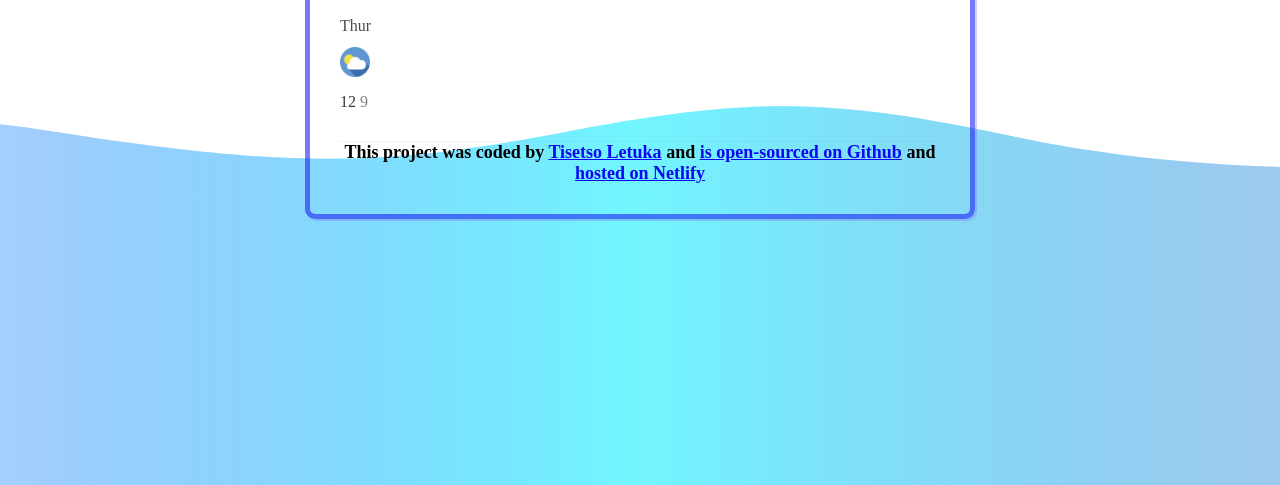
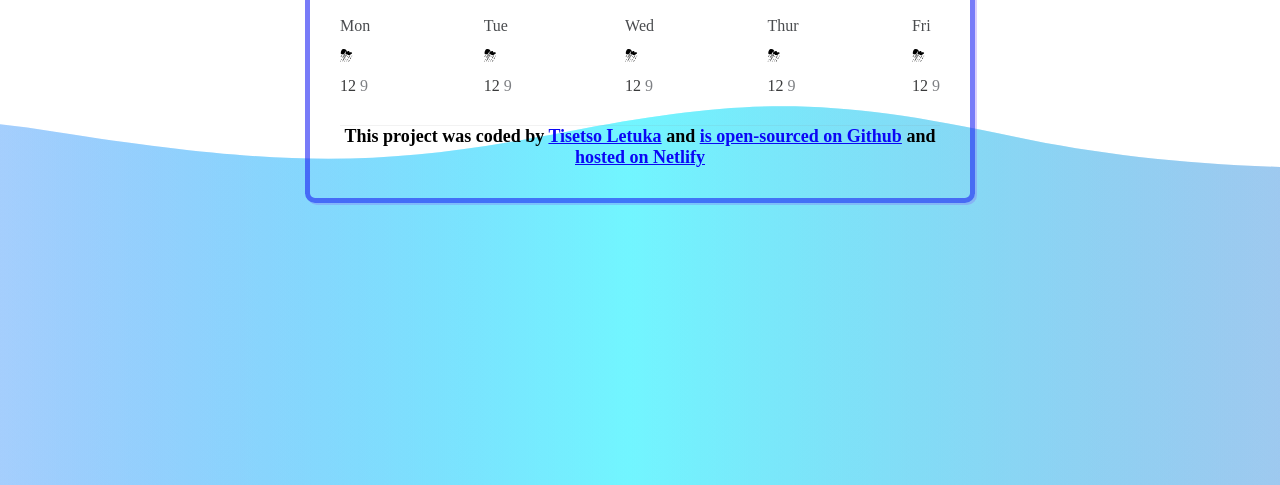
Before and after one commit to T-Letuka/Clima, a plain HTML site: page index.html in a window 1280 px wide. Shown: the part 315-800 px from the top of the page. Drawn offline with nearby package versions, Linux system fonts and the light colour scheme.

Commit message:
added html to Javascript

```diff
--- a/index.html
+++ b/index.html
@@ -40,21 +40,7 @@
           </div>
         </div>
         <div class="weather-forecast">
-          <div class="row">
-            <div class="col-2">
-              <div class="date-forecast">Thur</div>
-
-              <img
-                src="weather_552448.png"
-                alt="weather-icon"
-                width="30px"
-                height="30px"
-              />
-              <div class="forecast-temperature">
-                <span class="temperature-deg">12</span> 9
-              </div>
-            </div>
-          </div>
+          <div class="row" id="forecast"></div>
         </div>
       </main>
 
--- a/src/index.js
+++ b/src/index.js
@@ -61,6 +61,23 @@ function currentWeather(response) {
   console.log(response.data);
 }
 
+function displayForecast() {
+  let forecast = document.querySelector("#forecast");
+  let days = ["Mon", "Tue", "Wed", "Thur", "Fri"];
+
+  days.forEach(function (day) {
+    forecast.innerHTML += `
+      <div class="forecast-day">
+        <div class="date-forecast">${day}</div>
+        <div class="weather-icon">⛈</div>
+        <div class="forecast-temperature">
+          <span class="temperature-deg">12</span> 9
+        </div>
+      </div>
+    `;
+  });
+}
+displayForecast();
 // Add submit event listener to the form
 form.addEventListener("submit", submitButton);
 
```
